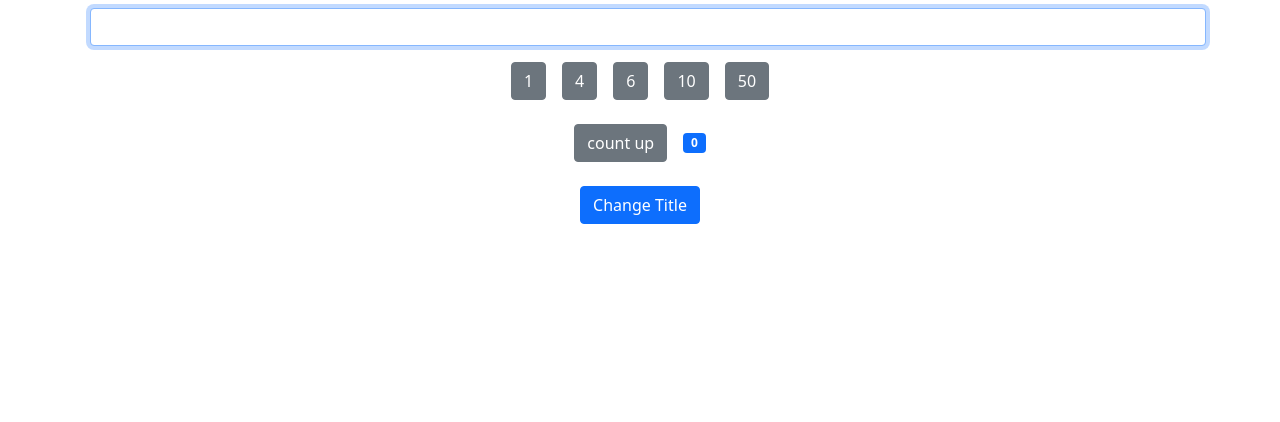
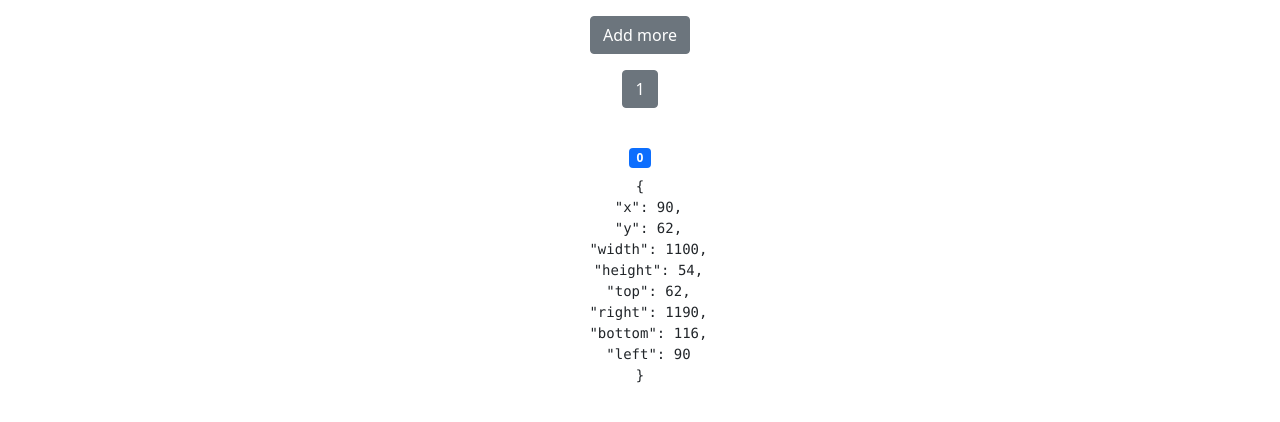
Before and after one commit to abdallahragab40/revision, a React (Create React App) app in the folder mahara/: page / in a window 1280 px wide. Shown: the top 422 px of the page. Built offline with nearby package versions, Linux system fonts and the light colour scheme.

Commit message:
useLayoutEffect changes

```diff
--- a/mahara/src/components/Button.js
+++ b/mahara/src/components/Button.js
@@ -1,11 +1,8 @@
-import { useRef, memo } from "react";
+import { memo } from "react";
 
-export const Button = memo(({ label, counterFn, n }) => {
-  const renderRef = useRef(0);
-  console.log(renderRef.current++);
-
+export const Button = memo(({ label, onClick, n }) => {
   return (
-    <button className="btn btn-secondary m-2" onClick={() => counterFn(n)}>
+    <button className="btn btn-secondary m-2" onClick={() => onClick(n)}>
       {label}
     </button>
   );
--- a/mahara/src/components/Counter.js
+++ b/mahara/src/components/Counter.js
@@ -3,46 +3,42 @@ import { Button } from "./Button";
 
 const Counter = () => {
   const [counter, setCounter] = useState(0);
-  const [title, setTitle] = useState("");
-  const amountRef = useRef();
-  const listOfCount = [1, 4, 6, 10, 50];
+  const [divData, setDivData] = useState({});
+  const [listOfCount, setListOfCount] = useState([1]);
+  const divRef = useRef();
 
   useEffect(() => {
-    document.title = `You clicked ${counter} times!`;
-  }, [counter]);
+    setDivData(divRef.current.getBoundingClientRect());
+  }, [listOfCount]);
 
-  useEffect(() => {
-    document.title = title;
-  }, [title]);
-
-  useEffect(() => {
-    amountRef.current.focus();
-  }, [amountRef]);
-
-  const handleTitle = () => {
-    setTitle("Title Clicked");
-  };
-
-  const counterClick = useCallback(
+  const onClick = useCallback(
     (n) => {
       setCounter((c) => c + n);
     },
     [setCounter]
   );
 
+  const AddMoreButton = () => {
+    setListOfCount([...listOfCount, 50]);
+  };
+
   return (
     <>
-      <input type="text" className="form-control m-2" ref={amountRef} />
-      {listOfCount.map((count) => (
-        <Button label={count} counterFn={counterClick} key={count} n={count} />
-      ))}
       <div className="m-2">
-        <Button label="count up" counterFn={counterClick} n={1} />
+        <Button label="Add more" onClick={AddMoreButton} />
+        <div ref={divRef}>
+          {listOfCount.map((count) => (
+            <>
+              <Button label={count} counterFn={onClick} key={count} n={count} />
+              <br />
+            </>
+          ))}
+        </div>
+        <br />
         <span className="badge bg-primary m-2">{counter}</span>
+        <br />
+        <pre>{JSON.stringify(divData, null, 2)}</pre>
       </div>
-      <button className="btn btn-primary m-2" onClick={handleTitle}>
-        Change Title
-      </button>
     </>
   );
 };
```
